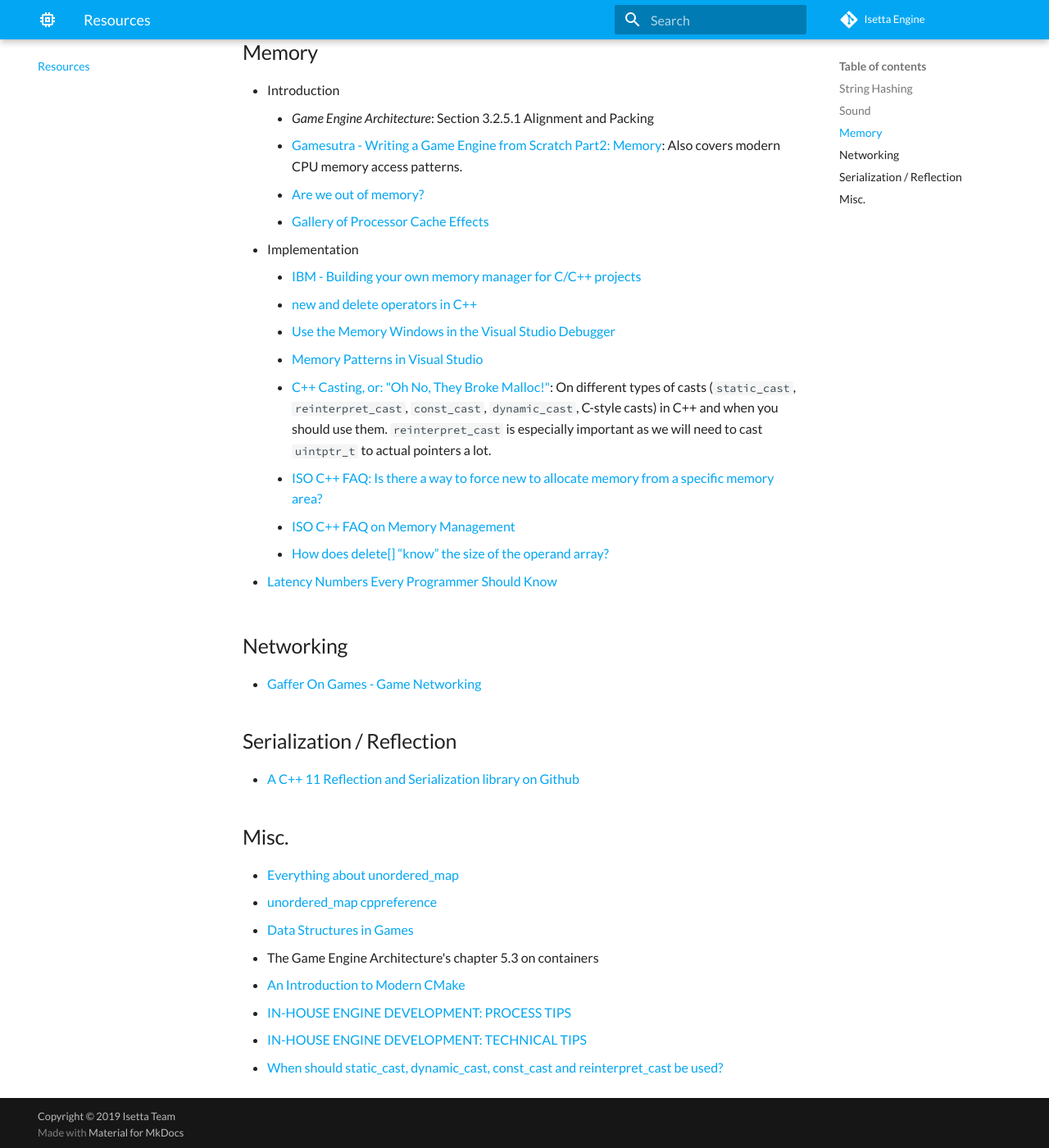
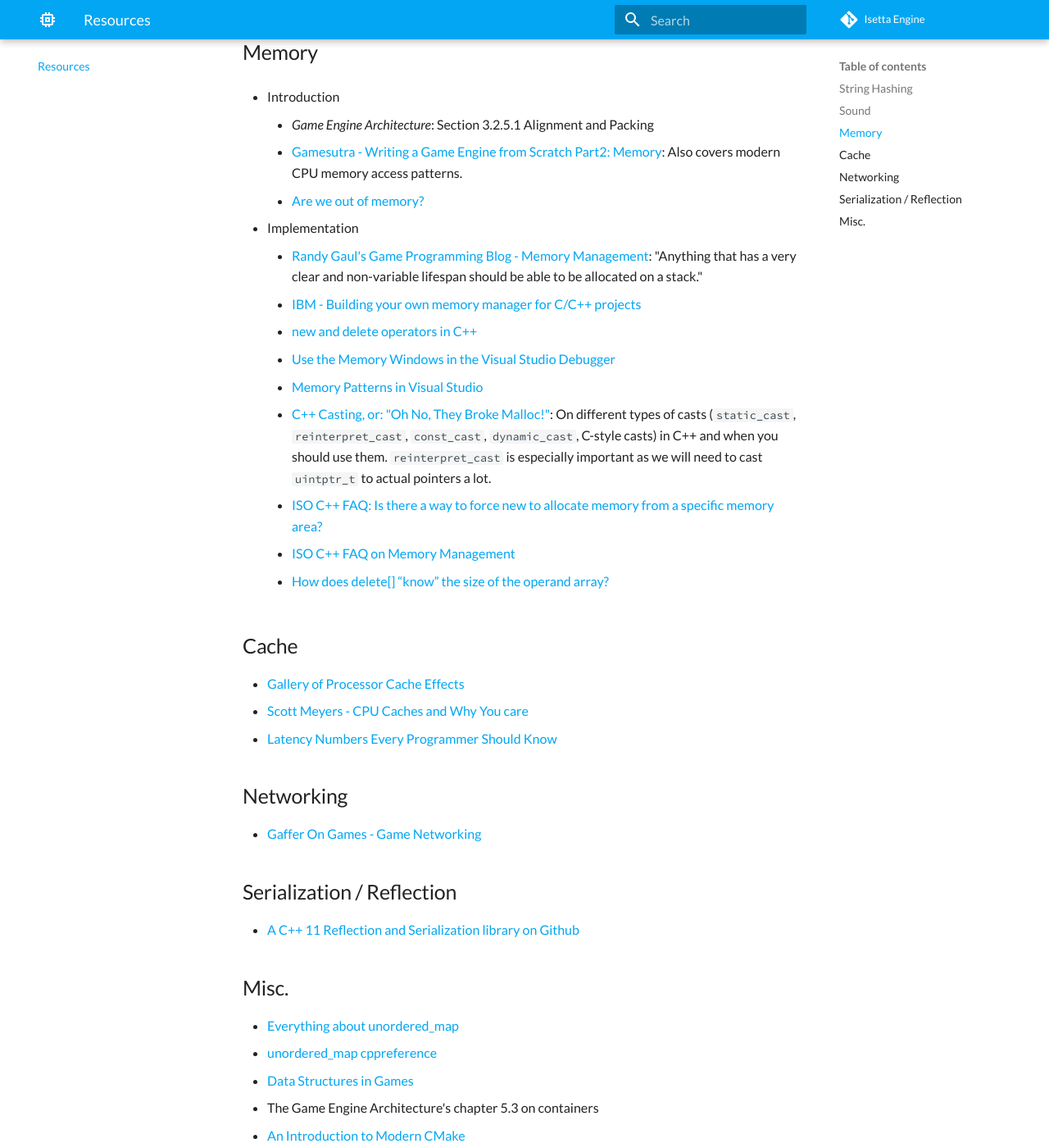
Before and after one commit to Isetta-Team/Isetta-Website-Raw, an MkDocs documentation site: the page built from docs/resources.md, in a window 1280 px wide and 1400 px high, scrolled down 757 px. Shown: the whole window at 82% size. Built offline with MkDocs 1.6.1 and Material for MkDocs 9.7.7, drawn with Linux system fonts in a browser that asks for light colours; comment, search, counter and statistics services are not loaded.

Commit message:
new resources

```diff
--- a/docs/resources.md
+++ b/docs/resources.md
@@ -27,8 +27,9 @@ Useful articles/resources we used during the development of Isetta
 	* *Game Engine Architecture*: Section 3.2.5.1 Alignment and Packing
 	* [Gamesutra - Writing a Game Engine from Scratch Part2: Memory](https://www.gamasutra.com/blogs/MichaelKissner/20151104/258271/Writing_a_Game_Engine_from_Scratch__Part_2_Memory.php): Also covers modern CPU memory access patterns.
 	* [Are we out of memory?](http://www.swedishcoding.com/2008/08/31/are-we-out-of-memory/)
-	* [Gallery of Processor Cache Effects](http://igoro.com/archive/gallery-of-processor-cache-effects/)
+
 * Implementation
+	* [Randy Gaul's Game Programming Blog - Memory Management](http://www.randygaul.net/2014/07/30/memory-management/): "Anything that has a very clear and non-variable lifespan should be able to be allocated on a stack."
 	* [IBM - Building your own memory manager for C/C++ projects](https://www.ibm.com/developerworks/aix/tutorials/au-memorymanager/index.html)
 	* [new and delete operators in C++](https://www.geeksforgeeks.org/new-and-delete-operators-in-cpp-for-dynamic-memory/)
 	* [Use the Memory Windows in the Visual Studio Debugger](https://docs.microsoft.com/en-us/visualstudio/debugger/memory-windows?view=vs-2017)
@@ -38,9 +39,11 @@ Useful articles/resources we used during the development of Isetta
 	* [ISO C++ FAQ on Memory Management](https://isocpp.org/wiki/faq/freestore-mgmt)
 	* [How does delete[] “know” the size of the operand array?](https://stackoverflow.com/questions/197675/how-does-delete-know-the-size-of-the-operand-array)
 
+
+## Cache
+* [Gallery of Processor Cache Effects](http://igoro.com/archive/gallery-of-processor-cache-effects/)
+* [Scott Meyers - CPU Caches and Why You care](https://vimeo.com/97337258)
 * [Latency Numbers Every Programmer Should Know](https://gist.github.com/jboner/2841832)
-
-
 
 
 
```
Also changed, not shown: docs/blogs/engine-architecture.md (+1 -1 lines), docs/faq.md (+3 -0 lines).
